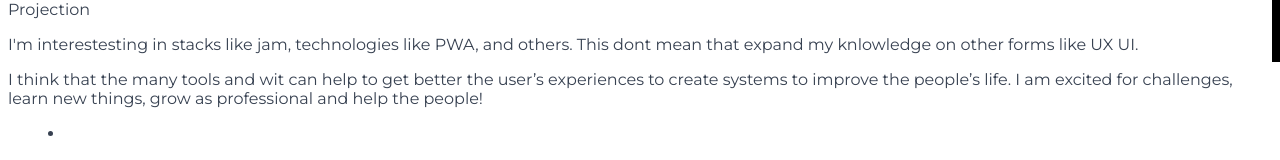
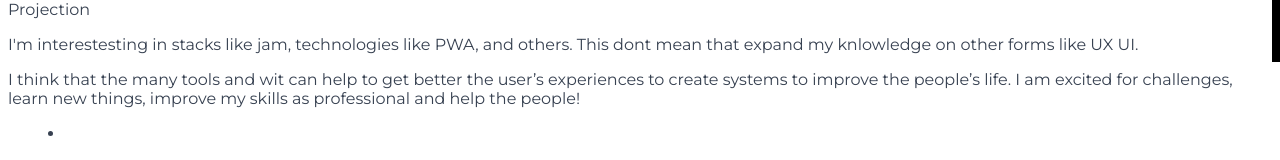
Before and after one commit to pablodelfante/works-next-app, a Next.js app: page / in a window 1280 px wide. Shown: the part 3085-3245 px from the top of the page. Built offline with nearby package versions, Linux system fonts and the light colour scheme; no server answers; a small style sheet from the web is missing.

Commit message:
chore:updating daia

```diff
--- a/src/components/technologies/index.js
+++ b/src/components/technologies/index.js
@@ -88,7 +88,7 @@ export default function technologies() {
                             <p >
                             I'm interestesting in stacks like jam, technologies like PWA, and others. This dont mean that expand my knlowledge on other forms like UX UI.</p>
                             <p >
-                            I think that the many tools and wit can help to get better the user’s experiences to create systems to improve the people’s life. I am excited for challenges, learn new things, grow as professional and help the people!               </p>
+                            I think that the many tools and wit can help to get better the user’s experiences to create systems to improve the people’s life. I am excited for challenges, learn new things, improve my skills as professional and help the people!               </p>
                         </div>
                     </div>
                 </div>
```
